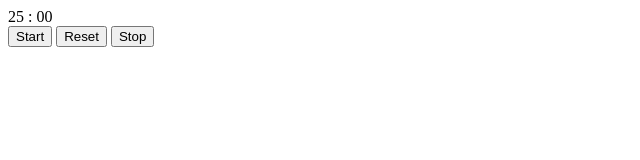
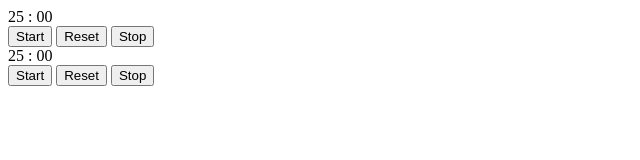
Before and after one commit to joykw/-Timer-with-js, a plain HTML site: page index.html in a window 1280 px wide. Shown: the whole page, without its empty margins (0-640 px from the left). Drawn offline with Linux system fonts and the light colour scheme.

Commit message:
adding second timer without global variables, that works independently of the first

```diff
--- a/app.js
+++ b/app.js
@@ -66,6 +66,7 @@ class Timer{
     }
 }
 console.log(new Timer('#timer'));
+new Timer('#timer2')
 
 
 
--- a/index.html
+++ b/index.html
@@ -19,7 +19,20 @@
            <button class="reset button">Reset</button>
            <button class="stop button">Stop</button>
         </section>
+    </div>
 
+    <div id="timer2">
+        <section class="display">
+            <span class="minutes"></span>
+            <span>:</span>
+            <span class="seconds"></span>
+        </section>
+
+        <section class="controls">
+           <button class="start button">Start</button>
+           <button class="reset button">Reset</button>
+           <button class="stop button">Stop</button>
+        </section>
     </div>
 
 </div>
```
